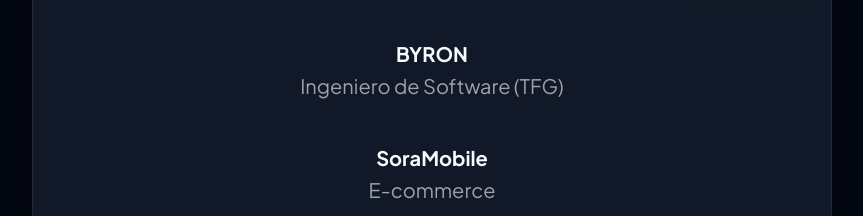
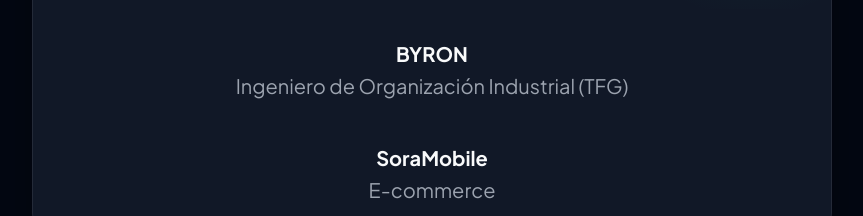
Before and after one commit to byronperez068p-collab/Presentaci-n, a plain HTML site: page Presentación.html in a window 1280 px wide. Shown: the part 8776-8992 px from the top of the page, without its empty margins (208-1071 px from the left). Drawn offline with Linux system fonts and the light colour scheme.

```diff
--- a/Presentación.html
+++ b/Presentación.html
@@ -667,7 +667,7 @@
         <div class="flex-responsive footer-responsive" style="justify-content: center; gap: 50px;">
             <div>
                 <p style="margin:0; font-weight: 700; color: var(--text);">BYRON</p>
-                <p style="margin:0; font-size: 14px;">Ingeniero de Software (TFG)</p>
+                <p style="margin:0; font-size: 14px;">Ingeniero de Organización Industrial (TFG)</p>
             </div>
             <div style="width: 1px; background: var(--border);"></div>
             <div>
```
